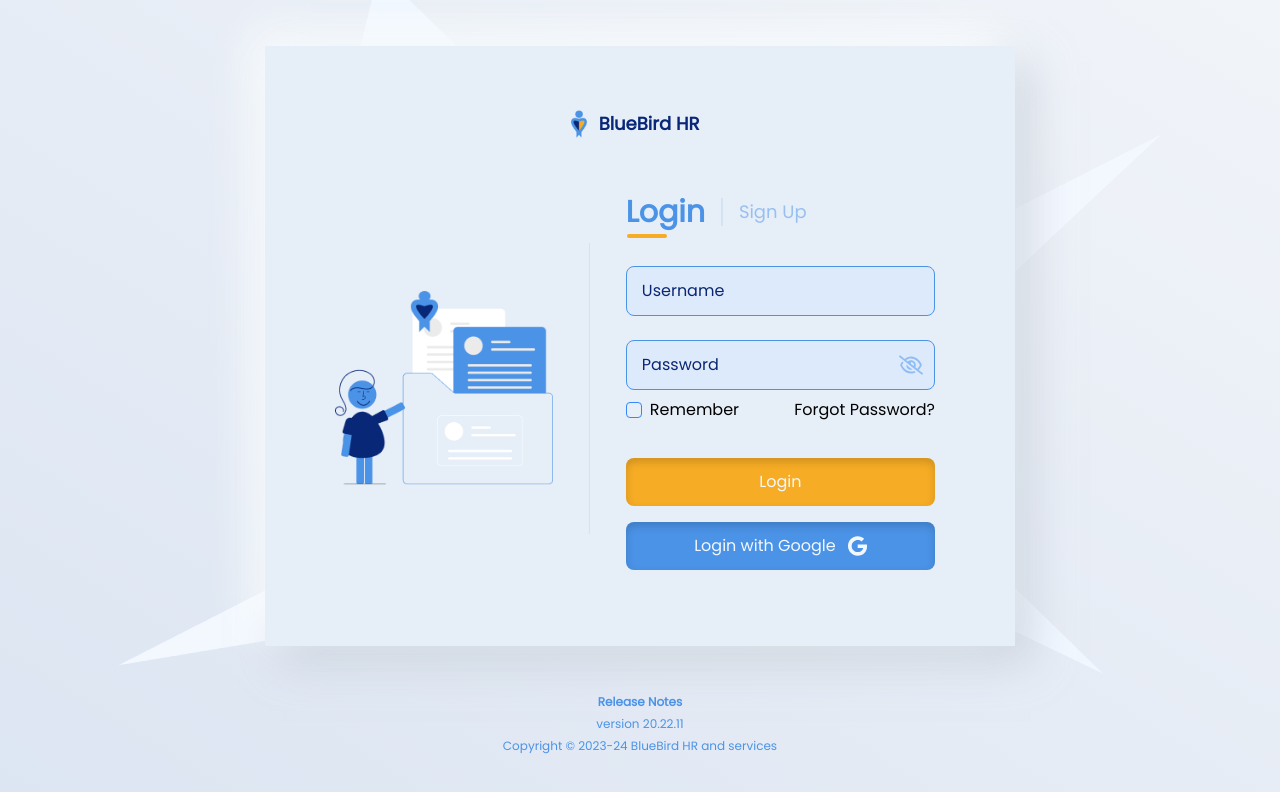
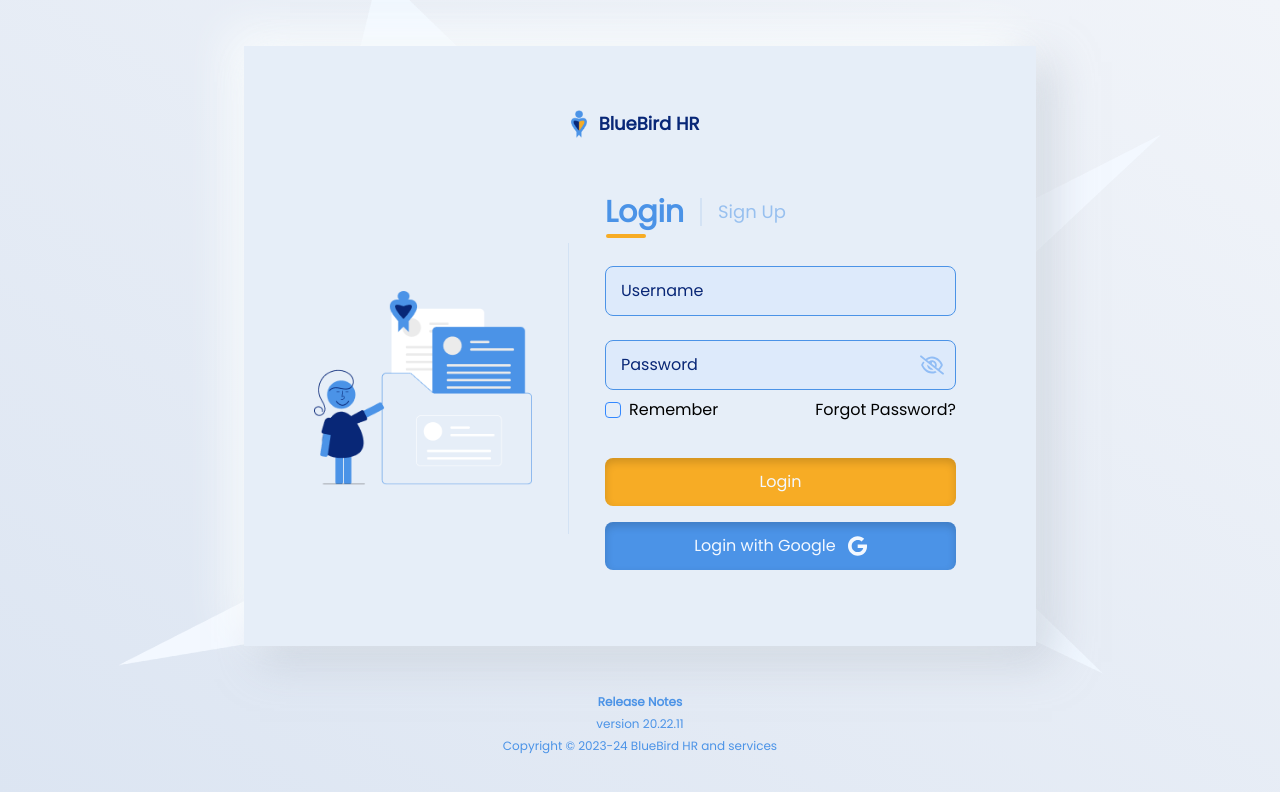
Before and after one commit to Veyd89/HRIS-Management-WebApp, a React (Vite) app: page /login in a window 1280 px wide. Shown: the top 792 px of the page. Built offline with nearby package versions, Linux system fonts and the light colour scheme.

Commit message:
progress atomic design

```diff
--- a/src/index.css
+++ b/src/index.css
@@ -30,6 +30,9 @@
 /* Efek saat dicentang */
 .custom-checkbox input:checked + span::before {
   position: absolute;
+  top: 50%; /* Tambahkan ini */
+  left: 50%;
+  transform: translate(-50%, -50%);
   content: "";
   width: 12px;
   height: 12px;
--- a/src/pages/LoginPages.jsx
+++ b/src/pages/LoginPages.jsx
@@ -22,9 +22,9 @@
 
     return () => observer.disconnect(); // Cleanup saat komponen unmount
   }, []);
-  useEffect(() => {
-    console.log(height);
-  }, [height]);
+  // useEffect(() => {
+  //   console.log(height);
+  // }, [height]);
   return (
     <section className="h-screen box-border bg-gradient-to-tr from-[#DCE5F2] to-[#F1F4F9] relative w-full flex flex-col gap-12 justify-center items-center overflow-auto">
       <div className="flex flex-col absolute  w-full justify-center items-center h-full">
@@ -40,13 +40,10 @@
         />
       </div>
 
-      <div className=" w-[750px] h-[600px] z-50 bg-[#E6EEF8] py-16 pl-[70px] pr-20 shadow-[-16px_-16px_40px_rgba(253,255,255,0.8),16px_16px_40px_rgba(187,195,206,0.6)] ">
-        <div className="min-w-full min-h-full flex flex-col gap-14">
+      <div className=" min-w-[750px] min-h-[600px] z-50 bg-[#E6EEF8] py-16 pl-[70px] pr-20 shadow-[-16px_-16px_40px_rgba(253,255,255,0.8),16px_16px_40px_rgba(187,195,206,0.6)] flex flex-col gap-14">
         <header className="flex w-full justify-center items-center gap-3">
           <img src="/img/mainLogo.png" className="w-4 h-7" alt="" />
-            <h1 className="font-semibold text-lg text-[#082777]">
-              BlueBird HR
-            </h1>
+          <h1 className="font-semibold text-lg text-[#082777]">BlueBird HR</h1>
         </header>
         <div id="form" ref={refForm} className="flex gap-9  flex-1">
           <img
@@ -148,7 +145,6 @@
           </div>
         </div>
       </div>
-      </div>
       <footer className=" flex flex-col gap-1.5 justify-center items-center text-xs  text-[#4B93E7]">
         <p className="font-semibold">Release Notes</p>
         <p>version 20.22.11</p>
```
Lines whose indentation alone changed are shown as unchanged.
